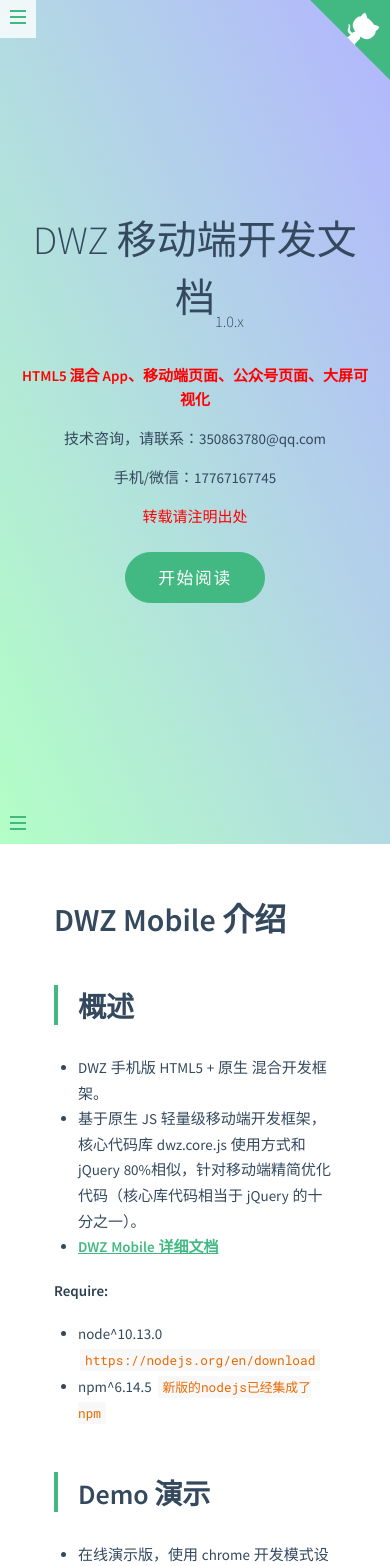
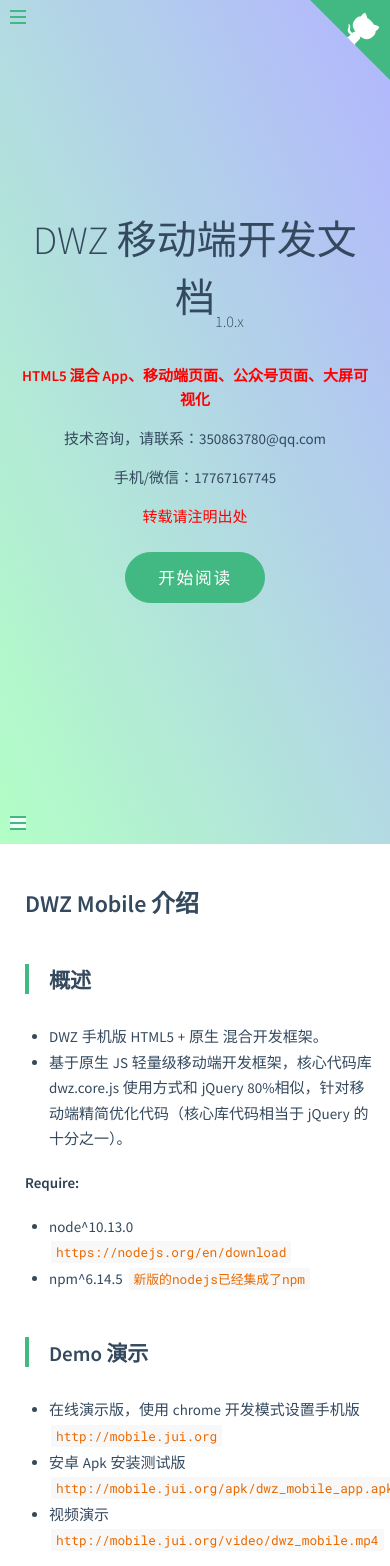
Before and after one commit to isabella232/dwz_mobile_doc_v1, a PHP site: page / in a window 390 px wide. Shown: the top 1566 px of the page. Run offline with PHP 8.4, Linux system fonts and the light colour scheme.

Commit message:
文档响应式字体适配

```diff
--- a/cdn/themes/navbar.css
+++ b/cdn/themes/navbar.css
@@ -4,17 +4,18 @@
 
 
 @media screen and (max-width: 768px) {
-
+    .sidebar-toggle-button {
+        background-color: rgba(255,255,255,0.8);
+    }
     .navbar-toggle {
         display: block;
-        position: absolute;
+        position: fixed;
         top: 0;
         left: 0;
-        background-color: rgba(255,255,255,0.8);
+        background-color:transparent;
         border: 0;
         outline: none;
         padding: 10px;
-        position: absolute;
         text-align: center;
         transition: opacity 0.3s;
         width: 36px;
@@ -34,8 +35,11 @@
     .app-nav {
         display: none;
         margin: 0;
-        top: 40px;
+        position: fixed;
+        top: 0;
         left: 0;
+        padding-top: 40px;
+        background: #fff;
         box-shadow: 0 5px 5px 0 rgba(0, 0, 0, 0.3);
     }
     .app-nav.active {
@@ -44,7 +48,6 @@
     .app-nav>ul {
         display: block;
         padding: 0;
-        background: #fff;
     }
     .app-nav>ul>li {
         display: block;
@@ -66,4 +69,19 @@
         max-height: 400px;
         overflow-y: auto;
     }
+
+    .markdown-section {
+        max-width: 100%;
+        padding: 20px 15px 20px 25px;
+        position: relative;
+    }
+    .markdown-section h1 {
+        font-size: 1.6em;
+    }
+    .markdown-section h2 {
+        font-size: 1.4em;
+    }
+    .markdown-section h3 {
+        font-size: 1.2em;
+    }
 }
--- a/index.html
+++ b/index.html
@@ -43,6 +43,27 @@
 		img[src$="height=568"] {
 			height: 568px;
 			margin: 5px;
+		}
+
+		@media screen and (max-width: 600px) {
+			img[data-origin] {
+				max-width: 500px;
+				max-height: 500px;
+			}
+			img[src$="width=200"] {
+				width: 160px;
+			}
+			img[src$="width=400"] {
+				width: 320px;
+			}
+			img[src$="height=360"] {
+				height: 320px;
+				margin: 5px;
+			}
+			img[src$="height=568"] {
+				height: 468px;
+				margin: 5px;
+			}
 		}
 	</style>
 
```
Also changed, not shown: README.en.md (+0 -1 lines), README.md.
